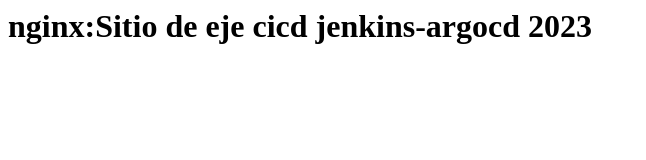
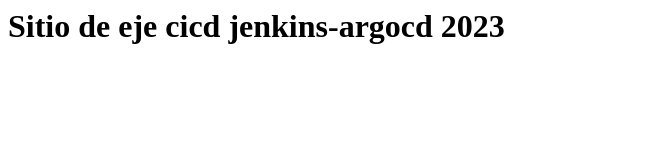
Before and after one commit to njguibert/cicd-test-01, a plain HTML site: page index.html in a window 1280 px wide. Shown: the whole page, without its empty margins (0-646 px from the left). Drawn offline with Linux system fonts and the light colour scheme.

Commit message:
Index updated

```diff
--- a/index.html
+++ b/index.html
@@ -1 +1 @@
-<h1> nginx:Sitio de eje cicd jenkins-argocd 2023</h1>
+<h1>Sitio de eje cicd jenkins-argocd 2023</h1>
```
